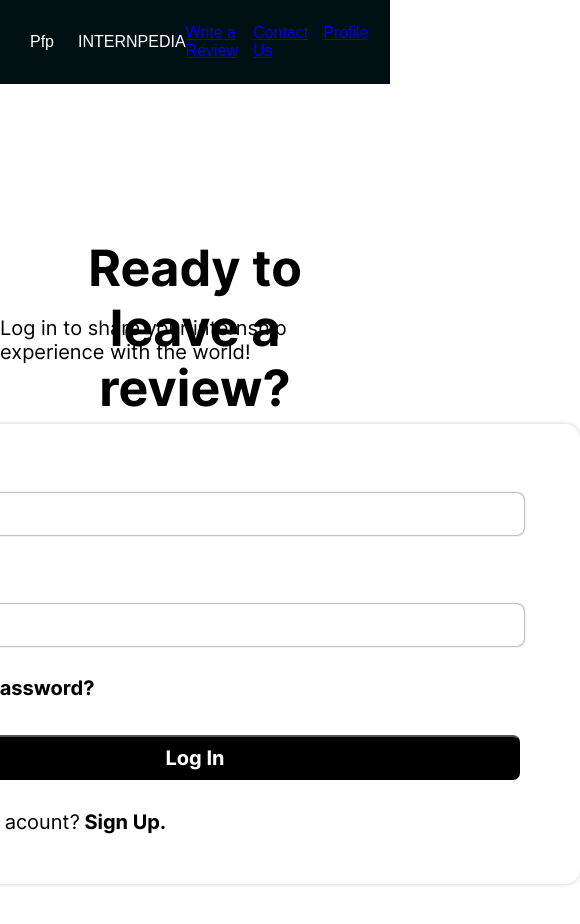
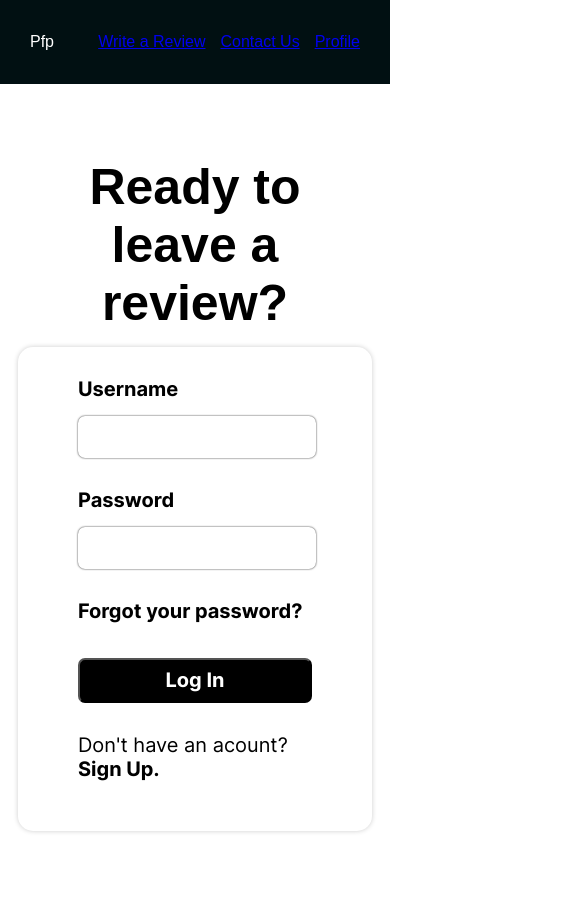
Before and after one commit to internpedia/frontend, a React (Create React App) app: page /login in a window 390 px wide. Shown: the top 924 px of the page, 580 px wide, since content can reach past the window. After the commit the page ends 844 px from the top, so only its background shows below. Built offline with nearby package versions, Linux system fonts and the light colour scheme.

Commit message:
responsiveee

```diff
--- a/src/components/Header.css
+++ b/src/components/Header.css
@@ -19,3 +19,9 @@
   flex-direction: row;
   display: flex;
 }
+
+.internpedia {
+  @media (max-width: 800px) {
+    display: none;
+  }
+}
--- a/src/components/Header.js
+++ b/src/components/Header.js
@@ -1,22 +1,29 @@
-import React from 'react'
-import "./Header.css"
-import { rich_black, white} from '../colors';
-import { Link, BrowserRouter as Router } from 'react-router-dom';
+import React from "react";
+import "./Header.css";
+import { rich_black, white } from "../colors";
+import { Link, BrowserRouter as Router } from "react-router-dom";
 
 function Header() {
   return (
-    <div className="headerContainer" style={{backgroundColor: rich_black, color: white}}>
-        <div className='inlineContent'>
-            <div>Pfp</div>
-            <div style={{marginLeft: '24px'}}>INTERNPEDIA</div>
+    <div
+      className="headerContainer"
+      style={{ backgroundColor: rich_black, color: white }}
+    >
+      <div className="inlineContent">
+        <div class="logo">Pfp</div>
+        <div class="internpedia" style={{ marginLeft: "24px" }}>
+          INTERNPEDIA
         </div>
-        <div className='inlineContent'>
-            <Router>
-                <Link to="/">Write a Review</Link>
-                <Link to="/" style={{marginLeft: '15px', marginRight:'15px'}}>Contact Us</Link>
-                <Link to="/">Profile</Link>
-            </Router>
-        </div>
+      </div>
+      <div className="inlineContent">
+        <Router>
+          <Link to="/">Write a Review</Link>
+          <Link to="/" style={{ marginLeft: "15px", marginRight: "15px" }}>
+            Contact Us
+          </Link>
+          <Link to="/">Profile</Link>
+        </Router>
+      </div>
     </div>
   );
 }
--- /dev/null
+++ b/src/hooks/getWindowDimensions.js
@@ -0,0 +1,26 @@
+import { useState, useEffect } from "react";
+
+function getWindowDimensions() {
+  const { innerWidth: width, innerHeight: height } = window;
+  return {
+    width,
+    height,
+  };
+}
+
+export default function useWindowDimensions() {
+  const [windowDimensions, setWindowDimensions] = useState(
+    getWindowDimensions()
+  );
+
+  useEffect(() => {
+    function handleResize() {
+      setWindowDimensions(getWindowDimensions());
+    }
+
+    window.addEventListener("resize", handleResize);
+    return () => window.removeEventListener("resize", handleResize);
+  }, []);
+
+  return windowDimensions;
+}
--- a/src/pages/Login.css
+++ b/src/pages/Login.css
@@ -1,28 +1,32 @@
-.loginAll{
-    margin-top: 120px;
+.loginAll {
+  margin-top: 40px;
   display: flex;
   flex-direction: column;
   justify-content: center;
   align-items: center;
-    margin-bottom: 250px;
+  /* margin-bottom: 250px; */
 }
 
 .loginHeader {
-    font-family: "Inter Regular";
+  /* font-family: "Inter Regular"; */
   font-size: 50px;
   font-weight: bold;
-    height: 45px;
+  margin-bottom: 15px;
 }
 
-.belowHeader{
+.belowHeader {
   margin-top: 0px;
-    font-family: "Inter Regular";
+  /* font-family: "Inter Regular"; */
   font-size: 20px;
+  padding: 20px;
+  padding-left: 50px;
+  padding-right: 50px;
+  text-align: center;
 }
 
-.loginBox{
-    margin-top: 40px;
-    width: 650px;
+.loginBox {
+  margin-top: 0px;
+  width: 60%;
   box-shadow: 0 0 5px rgba(0, 0, 0, 0.2);
   border-radius: 15px;
   display: flex;
@@ -33,14 +37,13 @@
   padding-bottom: 30px;
 }
 
-.userName{
+.userName {
   margin-top: 50px;
 }
 
-.password{
+.password {
   margin-top: 30px;
 }
-
 
 .responseBox label {
   font-family: "Inter Regular";
@@ -61,14 +64,14 @@
   width: 100%;
 }
 
-.forgot{
+.forgot {
   margin-top: 30px;
   font-family: "Inter Regular";
   font-weight: bold;
   font-size: 20px;
 }
 
-.login{
+.login {
   margin-top: 15px;
   font-family: "Inter Regular";
   font-weight: bold;
@@ -80,7 +83,7 @@
   border-color: black;
 }
 
-.goToSignin{
+.goToSignin {
   margin-top: 10px;
   font-family: "Inter Regular";
   font-size: 20px;
--- a/src/pages/Login.js
+++ b/src/pages/Login.js
@@ -1,5 +1,6 @@
 import React from "react";
 import "./Login.css";
+import getWindowDimensions from "../hooks/getWindowDimensions";
 
 //Some changes made here
 
--- a/src/pages/SignUp.css
+++ b/src/pages/SignUp.css
@@ -1,28 +1,31 @@
-.signinAll{
-    margin-top: 120px;
+.signinAll {
+  margin-top: 40px;
   display: flex;
   flex-direction: column;
   justify-content: center;
   align-items: center;
-    margin-bottom: 250px;
+  margin-bottom: 20px;
 }
 
 .signinHeader {
   font-family: "Inter Regular";
   font-size: 50px;
   font-weight: bold;
-    height: 45px;
 }
 
-.belowHeader{
+.belowHeader {
   margin-top: 0px;
   font-family: "Inter Regular";
   font-size: 20px;
+  text-align: center;
+  @media (max-width: 500px) {
+    display: none;
+  }
 }
 
-.signinBox{
+.signinBox {
   margin-top: 40px;
-    width: 650px;
+  width: 60%;
   box-shadow: 0 0 5px rgba(0, 0, 0, 0.2);
   border-radius: 15px;
   display: flex;
@@ -40,26 +43,25 @@
   justify-content: flex-start;
 }
 
-.first{
+.first {
   width: 100%;
 }
-.last{
+.last {
   padding-left: 40px;
   width: 100%;
 }
 
-.userName{
+.userName {
   margin-top: 30px;
 }
 
-.email{
+.email {
   margin-top: 30px;
 }
 
-.password{
+.password {
   margin-top: 30px;
 }
-
 
 .responseBox label {
   font-family: "Inter Regular";
@@ -80,7 +82,7 @@
   width: 100%;
 }
 
-.signup{
+.signup {
   margin-top: 40px;
   font-family: "Inter Regular";
   font-weight: bold;
@@ -92,7 +94,7 @@
   border-color: black;
 }
 
-.goToLogin{
+.goToLogin {
   margin-top: 10px;
 }
 
```
Lines whose indentation alone changed are shown as unchanged.
